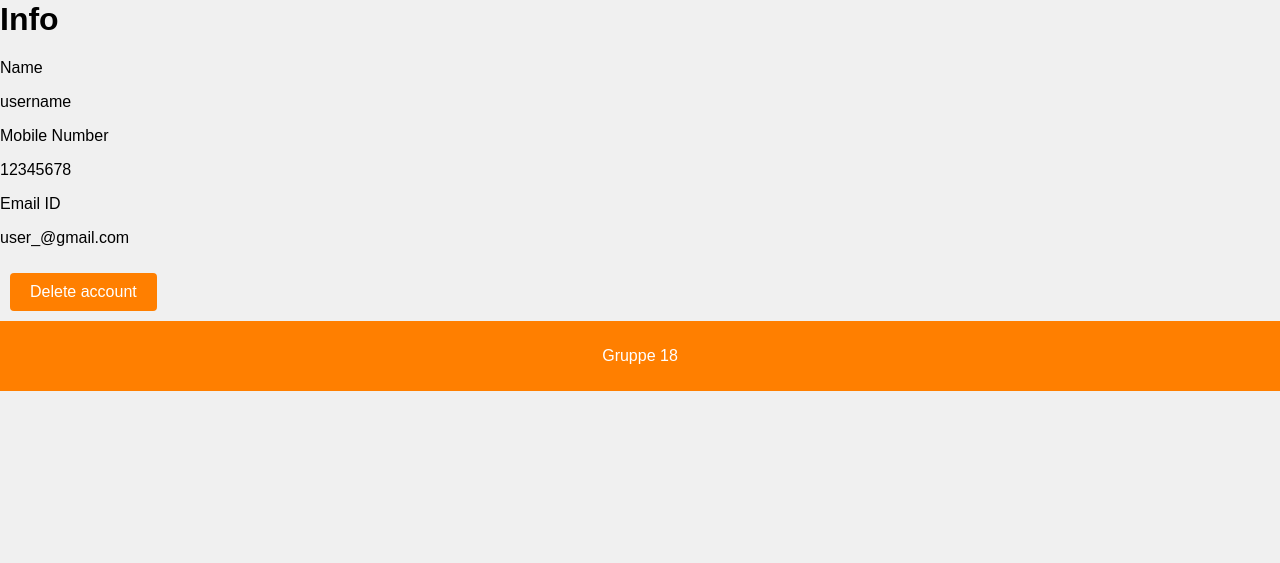
After one commit to khadijo/Group18.YourGuide.Prototype, a Flask app: page /profile in a window 1280 px wide. The commit adds this page. Shown: the part 237-800 px from the top of the page. Run offline with Flask 3, Linux system fonts and the light colour scheme; a user stored in the database is signed in.

Commit message:
Added profile file, added path on homepage.html, comment out some code on main,

```diff
--- a/Gruppe_18/src/main/app.py
+++ b/Gruppe_18/src/main/app.py
@@ -39,6 +39,14 @@ def login():
         flash('Wrong username or password', 'danger')
 
     return render_template('index.html')
+
+
+@app.route('/profile')
+@login_required
+def profile():
+    user_data = load_user(current_user.get_id())
+    return render_template('profile.html', user_data=user_data)
+
 
 @app.route('/home')
 def home():
--- a/Gruppe_18/src/main/controller/AccountController.py
+++ b/Gruppe_18/src/main/controller/AccountController.py
@@ -1,7 +1,6 @@
 from flask import request, redirect, render_template, flash, url_for
 from flask_login import login_user
 
-from Gruppe_18.src.main.main import session
 from Gruppe_18.src.main.model.models import Account
 
 
--- a/Gruppe_18/src/main/main.py
+++ b/Gruppe_18/src/main/main.py
@@ -29,6 +29,7 @@ tour = Tour("Welcome to Dubai",
 #result = tour_repository.book_tour(new_tour)
 #result1 = tour_repository.book_tour(new_tour)
 #account_rep.create_account(a)
+'''
 tour_repository.delete_tour("0ddff35a-e91f-4dae-8555-8a1a256e8f22")
 tour_repository.delete_tour("b7ec9785-78e0-4bbd-af2c-181f1d9463af")
 tour_repository.delete_tour("f84ea9e9-df02-465d-9814-a95cb8a22cfb")
@@ -37,4 +38,4 @@ tour_repository.delete_tour("be56083c-4c4a-4064-a55a-b9a8f50409da")
 print(tour_repository.get_tour_description("67eed256-fef7-4314-8900-b543cf5a3ecd"))
 account_rep.account_register_to_tour("3bc8b319-400a-4b72-ba08-f82bdda82a24", "2258e3d1-edc2-4740-9757-b5ee64721904")
 account_rep.account_register_to_tour("50856c60-208a-4316-8025-1c8ba5ff47e4", "2258e3d1-edc2-4740-9757-b5ee64721904")
-session.commit()
+session.commit()'''
--- a/Gruppe_18/src/main/repository/AccountRepository.py
+++ b/Gruppe_18/src/main/repository/AccountRepository.py
@@ -7,7 +7,7 @@ class AccountRepository(JSONRepository):
         self.session = session
 
     def delete_account(self, user):
-        account_to_delete = self.session.query(Account).filter_by(username=user.username).first()
+        account_to_delete = self.session.query(Account).filter_by(id=user.id).first()
 
         if account_to_delete:
             self.session.delete(account_to_delete)
--- a/Gruppe_18/src/main/templates/homepage.html
+++ b/Gruppe_18/src/main/templates/homepage.html
@@ -136,7 +136,7 @@
                     <path d="M8 8a3 3 0 1 0 0-6 3 3 0 0 0 0 6Zm2-3a2 2 0 1 1-4 0 2 2 0 0 1 4 0Zm4 8c0 1-1 1-1 1H3s-1 0-1-1 1-4 6-4 6 3 6 4Zm-1-.004c-.001-.246-.154-.986-.832-1.664C11.516 10.68 10.289 10 8 10c-2.29 0-3.516.68-4.168 1.332-.678.678-.83 1.418-.832 1.664h10Z"/>
                 </svg>
                 <div class="hidden-menu">
-                    <a href="#">Profile</a>
+                    <a href="/profile">Profile</a>
                     <a href="/user_tours" class="your-tours-button">My tours</a>
                 </div>
             </nav>
--- /dev/null
+++ b/Gruppe_18/src/main/templates/profile.html
@@ -0,0 +1,79 @@
+<!DOCTYPE html>
+<html lang="en">
+<head>
+    <meta charset="UTF-8">
+    <title>Profile </title>
+</head>
+<style>
+    body {
+        font-family: Arial, sans-serif;
+        background-color: #f0f0f0;
+        margin: 0;
+        padding: 0;
+        }
+
+        header {
+            background-color:  #ff7f00;
+            color: #fff;
+            padding: 10px 20px;
+        }
+
+        main {
+        display: flex;
+        flex-flow: column;
+        }
+
+        footer {
+            background-color: #ff7f00;
+            color: white;
+            text-align: center;
+            padding: 10px 0;
+         }
+
+        .data-user {
+
+        }
+        .style-for-label{
+        display: block;
+         }
+      .btn {
+        background-color: #ff7f00;
+        color: #fff;
+        padding: 10px 20px;
+        border: none;
+        border-radius: 4px;
+        font-size: 16px;
+        cursor: pointer;
+        margin: 10px;
+        }
+
+      .btn:hover {
+        background-color: #ff5a00;
+        }
+
+</style>
+<body>
+<header>
+    <h1>Profile</h1>
+</header>
+<main>
+    <!-- Din eksisterende HTML-kode -->
+    <div class="d-flex flex-column align-items-center text-center p-3 py-5">
+        <img class="rounded-circle mt-5" width="150px" src="https://st3.depositphotos.com/15648834/17930/v/600/depositphotos_179308454-stock-illustration-unknown-person-silhouette-glasses-profile.jpg">
+        <span>{{ user_data.username }}</span>
+        <span>{{ user_data.emailAddress }}</span>
+    </div>
+    <h1>Info </h1>
+    <div class="data-user">
+        <label class="style-for-label">Name</label><p>{{ user_data.username }}</p>
+        <label class="style-for-label">Mobile Number</label><p>{{ user_data.phoneNumber }}</p>
+        <label class="style-for-label">Email ID</label><p>{{ user_data.emailAddress }}</p>
+        <button type="submit" class="btn">Delete account</button>
+    </div>
+</main>
+<footer>
+    <p>Gruppe 18</p>
+</footer>
+
+</body>
+</html>
```
